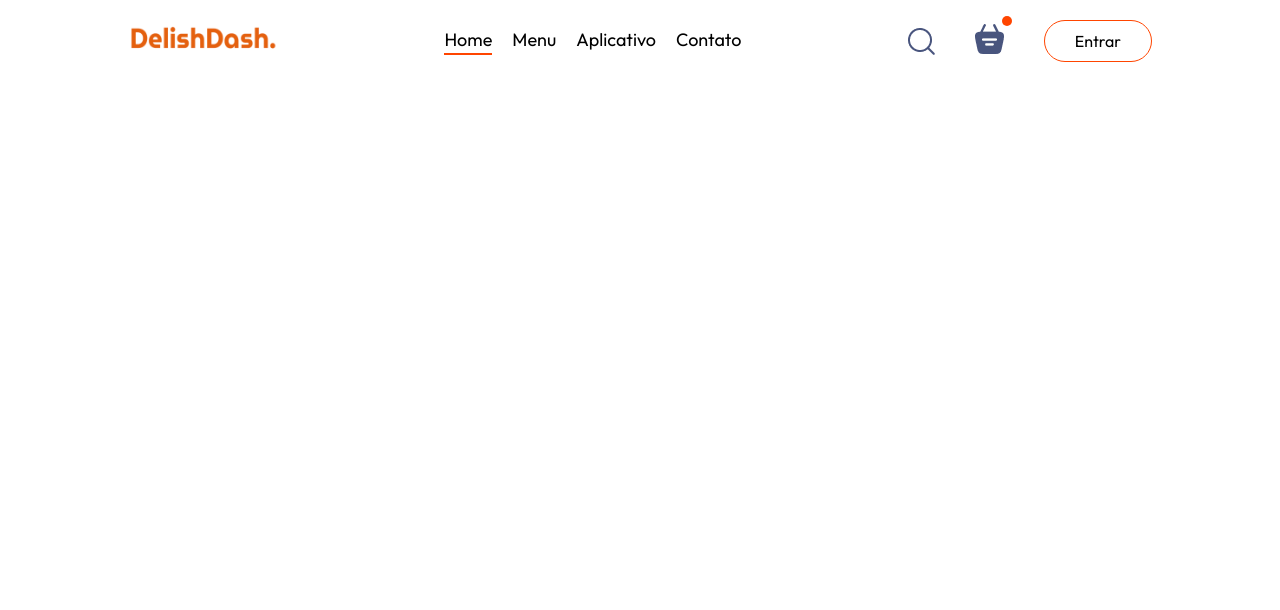
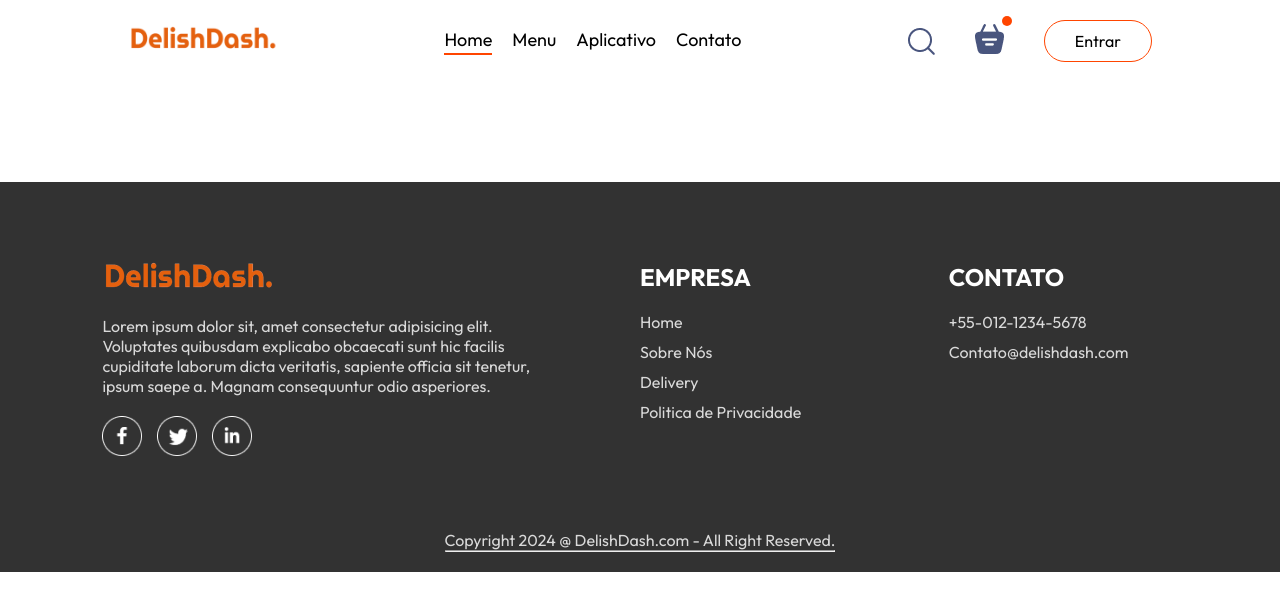
Before and after one commit to JacqueADev/food-delivery-website, a React (Vite) app in the folder frontend-food-delivery/: page /order in a window 1280 px wide. Shown: the top 610 px of the page. Built offline with nearby package versions, Linux system fonts and the light colour scheme.

Commit message:
Criação footer + alterações nos nomes das categorias em assets.js

```diff
--- a/frontend-food-delivery/src/App.jsx
+++ b/frontend-food-delivery/src/App.jsx
@@ -4,17 +4,22 @@
 import Home from "./pages/Home/Home";
 import Cart from "./pages/Cart/Cart";
 import PlaceOrder from "./pages/PlaceOrder/PlaceOrder";
-
+import Footer from "./components/Footer/Footer";
 
 const App = () => {
-  return <div className="app">
-    <Navbar />
-   <Routes>
-    <Route path="/" element={<Home/>} />
-    <Route path="/cart" element={<Cart/>} />
-    <Route path="/order" element={<PlaceOrder/>} />
-   </Routes>
-  </div>;
+  return (
+    <>
+      <div className="app">
+        <Navbar />
+        <Routes>
+          <Route path="/" element={<Home />} />
+          <Route path="/cart" element={<Cart />} />
+          <Route path="/order" element={<PlaceOrder />} />
+        </Routes>
+      </div>
+      <Footer />
+    </>
+  );
 };
 
 export default App;
--- a/frontend-food-delivery/src/assets/assets.js
+++ b/frontend-food-delivery/src/assets/assets.js
@@ -84,7 +84,7 @@
 
 export const menu_list = [
     {
-        menu_name: "Salad",
+        menu_name: "Salada",
         menu_image: menu_1
     },
     {
@@ -92,23 +92,23 @@
         menu_image: menu_2
     },
     {
-        menu_name: "Deserts",
+        menu_name: "Sobremesas",
         menu_image: menu_3
     },
     {
-        menu_name: "Sandwich",
+        menu_name: "Sanduíches",
         menu_image: menu_4
     },
     {
-        menu_name: "Cake",
+        menu_name: "Bolos",
         menu_image: menu_5
     },
     {
-        menu_name: "Pure Veg",
+        menu_name: "Vegetariano",
         menu_image: menu_6
     },
     {
-        menu_name: "Pasta",
+        menu_name: "Massas",
         menu_image: menu_7
     },
     {
@@ -123,7 +123,7 @@
         image: food_1,
         price: 12,
         description: "Food provides essential nutrients for overall health and well-being",
-        category: "Salad"
+        category: "Salada"
     },
     {
         _id: "2",
@@ -131,21 +131,21 @@
         image: food_2,
         price: 18,
         description: "Food provides essential nutrients for overall health and well-being",
-        category: "Salad"
+        category: "Salada"
     }, {
         _id: "3",
         name: "Clover Salad",
         image: food_3,
         price: 16,
         description: "Food provides essential nutrients for overall health and well-being",
-        category: "Salad"
+        category: "Salada"
     }, {
         _id: "4",
         name: "Chicken Salad",
         image: food_4,
         price: 24,
         description: "Food provides essential nutrients for overall health and well-being",
-        category: "Salad"
+        category: "Salada"
     }, {
         _id: "5",
         name: "Lasagna Rolls",
@@ -180,28 +180,28 @@
         image: food_9,
         price: 14,
         description: "Food provides essential nutrients for overall health and well-being",
-        category: "Deserts"
+        category: "Sobremesas"
     }, {
         _id: "10",
         name: "Fruit Ice Cream",
         image: food_10,
         price: 22,
         description: "Food provides essential nutrients for overall health and well-being",
-        category: "Deserts"
+        category: "Sobremesas"
     }, {
         _id: "11",
         name: "Jar Ice Cream",
         image: food_11,
         price: 10,
         description: "Food provides essential nutrients for overall health and well-being",
-        category: "Deserts"
+        category: "Sobremesas"
     }, {
         _id: "12",
         name: "Vanilla Ice Cream",
         image: food_12,
         price: 12,
         description: "Food provides essential nutrients for overall health and well-being",
-        category: "Deserts"
+        category: "Sobremesas"
     },
     {
         _id: "13",
@@ -209,7 +209,7 @@
         image: food_13,
         price: 12,
         description: "Food provides essential nutrients for overall health and well-being",
-        category: "Sandwich"
+        category: "Sanduíches"
     },
     {
         _id: "14",
@@ -217,77 +217,77 @@
         image: food_14,
         price: 18,
         description: "Food provides essential nutrients for overall health and well-being",
-        category: "Sandwich"
+        category: "Sanduíches"
     }, {
         _id: "15",
         name: "Grilled Sandwich",
         image: food_15,
         price: 16,
         description: "Food provides essential nutrients for overall health and well-being",
-        category: "Sandwich"
+        category: "Sanduíches"
     }, {
         _id: "16",
         name: "Bread Sandwich",
         image: food_16,
         price: 24,
         description: "Food provides essential nutrients for overall health and well-being",
-        category: "Sandwich"
+        category: "Sanduíches"
     }, {
         _id: "17",
         name: "Cup Cake",
         image: food_17,
         price: 14,
         description: "Food provides essential nutrients for overall health and well-being",
-        category: "Cake"
+        category: "Bolos"
     }, {
         _id: "18",
         name: "Vegan Cake",
         image: food_18,
         price: 12,
         description: "Food provides essential nutrients for overall health and well-being",
-        category: "Cake"
+        category: "Bolos"
     }, {
         _id: "19",
         name: "Butterscotch Cake",
         image: food_19,
         price: 20,
         description: "Food provides essential nutrients for overall health and well-being",
-        category: "Cake"
+        category: "Bolos"
     }, {
         _id: "20",
         name: "Sliced Cake",
         image: food_20,
         price: 15,
         description: "Food provides essential nutrients for overall health and well-being",
-        category: "Cake"
+        category: "Bolos"
     }, {
         _id: "21",
         name: "Garlic Mushroom ",
         image: food_21,
         price: 14,
         description: "Food provides essential nutrients for overall health and well-being",
-        category: "Pure Veg"
+        category: "Vegetariano"
     }, {
         _id: "22",
         name: "Fried Cauliflower",
         image: food_22,
         price: 22,
         description: "Food provides essential nutrients for overall health and well-being",
-        category: "Pure Veg"
+        category: "Vegetariano"
     }, {
         _id: "23",
         name: "Mix Veg Pulao",
         image: food_23,
         price: 10,
         description: "Food provides essential nutrients for overall health and well-being",
-        category: "Pure Veg"
+        category: "Vegetariano"
     }, {
         _id: "24",
         name: "Rice Zucchini",
         image: food_24,
         price: 12,
         description: "Food provides essential nutrients for overall health and well-being",
-        category: "Pure Veg"
+        category: "Vegetariano"
     },
     {
         _id: "25",
@@ -295,7 +295,7 @@
         image: food_25,
         price: 12,
         description: "Food provides essential nutrients for overall health and well-being",
-        category: "Pasta"
+        category: "Massas"
     },
     {
         _id: "26",
@@ -303,21 +303,21 @@
         image: food_26,
         price: 18,
         description: "Food provides essential nutrients for overall health and well-being",
-        category: "Pasta"
+        category: "Massas"
     }, {
         _id: "27",
         name: "Creamy Pasta",
         image: food_27,
         price: 16,
         description: "Food provides essential nutrients for overall health and well-being",
-        category: "Pasta"
+        category: "Massas"
     }, {
         _id: "28",
         name: "Chicken Pasta",
         image: food_28,
         price: 24,
         description: "Food provides essential nutrients for overall health and well-being",
-        category: "Pasta"
+        category: "Massas"
     }, {
         _id: "29",
         name: "Buttter Noodles",
--- a/frontend-food-delivery/src/components/FoodDisplay/FoodDisplay.jsx
+++ b/frontend-food-delivery/src/components/FoodDisplay/FoodDisplay.jsx
@@ -13,7 +13,10 @@
         <h2>Principais pratos perto de você</h2>
         <div className="food-display-list">
             {food_list.map((item, index) => {
-                return <FoodItem key={index} id={item._id} name={item.name} description={item.description} price={item.price} image={item.image} />
+                if (category==="All" || category===item.category){
+                    return <FoodItem key={index} id={item._id} name={item.name} description={item.description} price={item.price} image={item.image} />
+                }
+
             })}
         </div>
     </div>
--- /dev/null
+++ b/frontend-food-delivery/src/components/Footer/Footer.css
@@ -0,0 +1,45 @@
+.footer{
+    color: #d9d9d9;
+    background-color: #323232;
+    display: flex;
+    flex-direction: column;
+    align-items: center;
+    gap: 20px;
+    padding: 20px 8vw;
+    padding-top: 80px;
+    margin-top: 100px;
+}
+
+.footer-content{
+    width: 100%;
+    display: grid;
+    grid-template-columns: 2fr 1fr 1fr;
+    gap: 80px;
+}
+
+.footer-content-left, .footer-content-right, .footer-content-center{
+    display: flex;
+    flex-direction: column;
+    align-items: start;
+    gap: 20px;
+}
+
+.footer-content-left li, .footer-content-right li, .footer-content-center li{
+    list-style: none;
+    margin-bottom: 10px;
+    cursor: pointer;
+}
+
+.footer-content-right h2, .footer-content-center h2{
+    color: #FFFFFF;
+    text-transform: uppercase;
+}
+
+.footer-social-icons img{
+    width: 40px;
+    margin-right: 15px;
+}
+
+.footer-copyright{
+    margin-top: 50px;
+}
--- /dev/null
+++ b/frontend-food-delivery/src/components/Footer/Footer.jsx
@@ -0,0 +1,44 @@
+import React from "react";
+import "./Footer.css";
+import { assets } from "../../assets/assets";
+
+const Footer = () => {
+  return (
+     <div className="footer" id="footer">
+        <div className="footer-content">
+            <div className="footer-content-left">
+                <img src={assets.logo} alt="" />
+                <p>Lorem ipsum dolor sit, amet consectetur adipisicing elit. Voluptates quibusdam explicabo obcaecati sunt hic facilis cupiditate laborum dicta veritatis, sapiente officia sit tenetur, ipsum saepe a. Magnam consequuntur odio asperiores.</p>
+                <div className="footer-social-icons">
+                    <img src={assets.facebook_icon} alt="" />
+                    <img src={assets.twitter_icon} alt="" />
+                    <img src={assets.linkedin_icon} alt="" />
+                </div>
+            </div>
+            <div className="footer-content-center">
+                <h2>Empresa</h2>
+                <ul>
+                    <li>Home</li>
+                    <li>Sobre Nós</li>
+                    <li>Delivery</li>
+                    <li>Politica de Privacidade</li>
+                </ul>
+            </div>
+            <div className="footer-content-right">
+                <h2>Contato</h2>
+                <ul>
+                    <li>+55-012-1234-5678</li>
+                    <li>Contato@delishdash.com</li>
+                </ul>
+            </div>
+        </div>
+        <p className="footer-copyright">
+
+            Copyright 2024 @ DelishDash.com - All Right Reserved.
+            <hr />
+        </p>
+     </div>
+  );
+};
+
+export default Footer;
--- a/frontend-food-delivery/src/pages/Home/Home.jsx
+++ b/frontend-food-delivery/src/pages/Home/Home.jsx
@@ -16,5 +16,3 @@
 };
 
 export default Home;
-
-/*parei em 1:03:04*/
```
